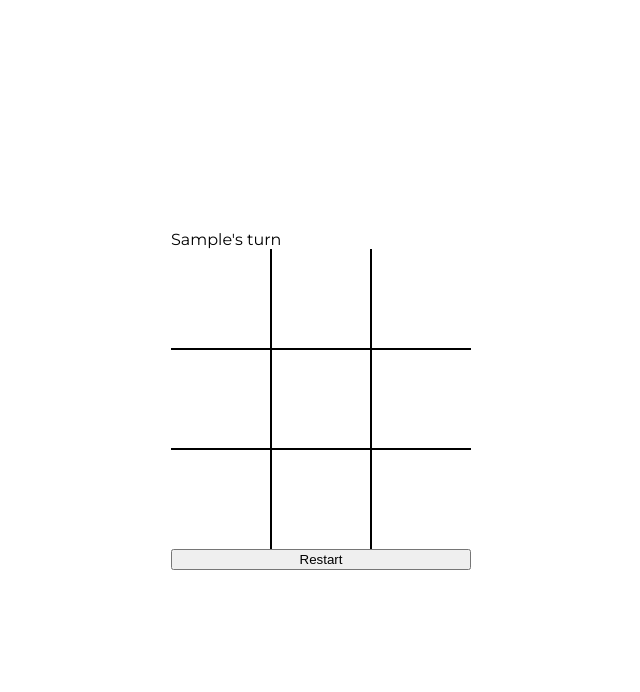
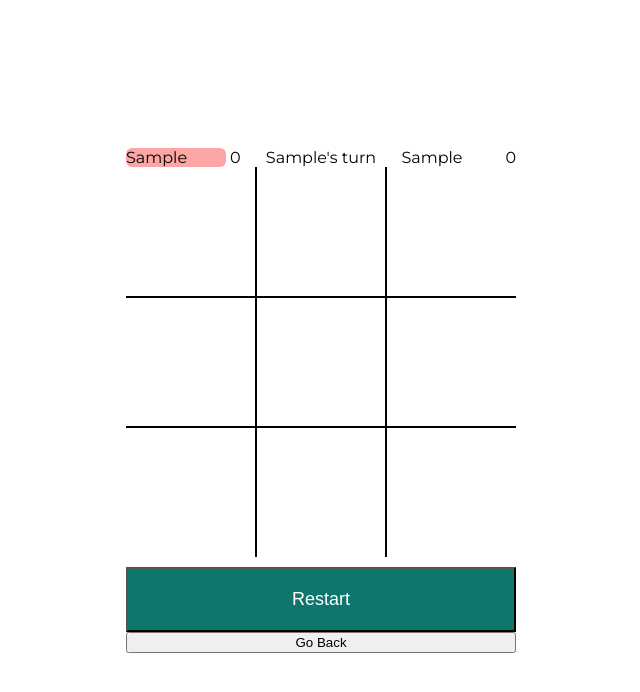
Before and after one commit to Sharkri/tic-tac-toe, a plain HTML site: page index.html in a window 1280 px wide. Both pictures are taken after typing "Sample", "Sample" into the empty fields and a click on the button "Start Game". Shown: the whole page, without its empty margins (319-959 px from the left). Drawn offline with Linux system fonts and the light colour scheme.

Commit message:
added stuff

```diff
--- a/index.html
+++ b/index.html
@@ -18,7 +18,6 @@
           id="player1"
           placeholder="Name"
           value=""
-          required
         />
         <label for="player2">Player 2</label>
         <input
@@ -27,19 +26,23 @@
           id="player2"
           placeholder="Name"
           value=""
-          required
         />
-        <button
-          class="start"
-          onclick="game.submitName()
-        "
-        >
-          Start Game
-        </button>
+        <button class="start">Start Game</button>
       </form>
     </div>
     <div class="game">
-      <div class="turn">X's turn</div>
+      <div class="stats">
+        <div class="first">
+          <div class="p1">Player 1</div>
+          <div class="p1-wins">0</div>
+        </div>
+        <div class="turn"></div>
+        <div class="second">
+          <div class="p2">Player 2</div>
+          <div class="p2-wins">0</div>
+        </div>
+      </div>
+
       <div class="game-board">
         <div class="firstcol">
           <div class="marker one" id="1"></div>
@@ -58,6 +61,7 @@
         </div>
       </div>
       <button class="restart" onclick="game.restart()">Restart</button>
+      <button class="back">Go Back</button>
     </div>
   </body>
   <script src="tic-tac-toe.js"></script>
--- a/tic-tac-toe.css
+++ b/tic-tac-toe.css
@@ -20,9 +20,13 @@ form {
 input {
   border-radius: 8px;
   width: 250px;
-  height: 18px;
+  height: 24px;
   border: 1px solid rgb(172, 172, 172);
   align-self: center;
+  font-size: 14px;
+}
+label {
+  font-size: 16px;
 }
 input:focus {
   outline: 1px solid #3b82f6;
@@ -31,9 +35,10 @@ input:focus {
   background-color: #4ade80;
   border: none;
   width: 150px;
-  height: 30px;
+  height: 45px;
   border-radius: 10px;
   align-self: center;
+  font-size: 18px;
 }
 .start:hover {
   background-color: #67f89c;
@@ -41,7 +46,7 @@ input:focus {
 }
 .game-board {
   display: grid;
-  grid-template-columns: repeat(3, 100px);
+  grid-template-columns: repeat(3, 130px);
 }
 .game {
   display: none;
@@ -52,12 +57,31 @@ input:focus {
 .marker {
   box-sizing: border-box;
   border: 1px solid black;
-  font-size: 50px;
-  width: 100px;
-  height: 100px;
+  font-size: 70px;
+  font-weight: bold;
+  width: 130px;
+  height: 130px;
   display: flex;
   justify-content: center;
   align-items: center;
+}
+.marker:hover {
+  transition: 0.5s;
+  background-color: rgb(233, 227, 227);
+}
+.stats {
+  display: flex;
+  justify-content: space-between;
+}
+.first,
+.second {
+  display: flex;
+  gap: 4px;
+}
+.p1,
+.p2 {
+  border-radius: 6px;
+  width: 100px;
 }
 .one,
 .two,
@@ -80,3 +104,17 @@ input:focus {
 .nine {
   border-right: none;
 }
+
+.restart {
+  background-color: #0f766e;
+  color: white;
+  font-size: large;
+  padding: 20px;
+  margin-top: 10px;
+}
+.back,
+.restart,
+.marker,
+.start {
+  cursor: pointer;
+}
--- a/tic-tac-toe.js
+++ b/tic-tac-toe.js
@@ -1,66 +1,152 @@
 const game = (() => {
   const marker = document.querySelectorAll(".marker");
   const turn = document.querySelector(".turn");
-  let currentTurn = "O";
+  const p1 = document.querySelector(".p1");
+  const p2 = document.querySelector(".p2");
+  let p1Wins = document.querySelector(".p1-wins");
+  let p2Wins = document.querySelector(".p2-wins");
   const board = {
     gameBoard: ["", "", "", "", "", "", "", "", ""],
-
     eventMarkerPlaced: marker.forEach((box) => {
       box.addEventListener("click", () => {
         if (box.textContent) return;
+        if (checkWinner()) return;
         changeTurn(box);
         render();
       });
     }),
   };
+  let lastTurn = "O";
 
-  submitName = function () {
-    const inputs = document.querySelectorAll("input");
+  let playerNames = [];
+  const overlay = {
+    inputs: document.querySelectorAll("input"),
 
-    if (!(inputs[0].value && inputs[1].value)) return;
-    for (let input of inputs) playerNames.push(input.value);
-    // Default value for turn
-    turn.textContent = `${playerNames[0]}'s turn`;
+    changeOverlay: function () {
+      const home = document.querySelector(".home");
+      const openGame = document.querySelector(".game");
+      if (home.style.display === "none") home.style.display = "block";
+      else home.style.display = "none";
 
-    const home = document.querySelector(".home");
-    home.style.display = "none";
-    const openGame = document.querySelector(".game");
-    openGame.style.display = "flex";
+      if (openGame.style.display === "flex") openGame.style.display = "none";
+      else openGame.style.display = "flex";
+    },
+
+    submitName: function () {
+      playerNames = [];
+      let defaultNames = ["Player 1", "Player 2"];
+      for (let i = 0; i < overlay.inputs.length; i++) {
+        if (overlay.inputs[i].value) {
+          playerNames.push(overlay.inputs[i].value);
+          continue;
+        }
+        playerNames.push(defaultNames[i]);
+      }
+      // Default value for turn
+      restart();
+      overlay.changeOverlay();
+    },
+
+    goBack: function () {
+      for (let input of overlay.inputs) input.value = "";
+      overlay.changeOverlay();
+      p2Wins.textContent = p1Wins.textContent = "0";
+    },
   };
+  // Event Listener
+  document
+    .querySelector(".start")
+    .addEventListener("click", overlay.submitName);
 
-  const playerNames = [];
+  document.querySelector(".back").addEventListener("click", overlay.goBack);
 
   function render() {
     for (let divNum = 0; divNum < board.gameBoard.length; divNum++) {
       marker[divNum].textContent = board.gameBoard[divNum];
     }
-    if (!board.gameBoard.includes("")) console.log("game finish");
+    if (!board.gameBoard.includes("") && !checkWinner()) {
+      turn.textContent = "Draw!";
+      p1.style.backgroundColor = p2.style.backgroundColor = "white";
+      return;
+    }
+    if (checkWinner()) {
+      p1.style.backgroundColor = p2.style.backgroundColor = "white";
+      if (lastTurn === "X") {
+        turn.textContent = `${playerNames[0]} is the winner!`;
+        p1Wins.textContent = (+p1Wins.textContent + 1).toString();
+        return;
+      }
+      turn.textContent = `${playerNames[1]} is the winner!`;
+      p2Wins.textContent = (+p2Wins.textContent + 1).toString();
+    }
   }
 
   function changeTurn(box) {
-    if (currentTurn === "X") {
-      currentTurn = "O";
-    } else {
-      currentTurn = "X";
+    lastTurn = lastTurn === "X" ? "O" : "X";
+    displayTurn();
+    // Puts marker in box
+    board.gameBoard[+box.id - 1] = lastTurn;
+  }
+  const displayTurn = () => {
+    p2.style.backgroundColor = p1.style.backgroundColor = "white";
+    // Swap O with X to get current turn
+    const XO = { O: playerNames[0], X: playerNames[1] };
+    turn.textContent = `${XO[lastTurn]}'s turn`;
+    styleTurn();
+  };
+  function styleTurn() {
+    if (lastTurn === "O") {
+      p1.style.backgroundColor = "#fca5a5";
+      p1.style.boxShadow = "rgba(0, 0, 0, 0.24) 0px 3px 8px;";
+      return;
     }
-
-    turn.textContent = `${
-      currentTurn === "X" ? playerNames[1] : playerNames[0]
-    }'s turn`;
-
-    board.gameBoard[+box.id - 1] = currentTurn;
+    p2.style.backgroundColor = "#fca5a5";
+    p2.style.boxShadow = "rgba(0, 0, 0, 0.24) 0px 3px 8px;";
   }
   function restart() {
     board.gameBoard = ["", "", "", "", "", "", "", "", ""];
-    turn.textContent = `${playerNames[0]}'s turn`; // aple
+    turn.textContent = `${playerNames[0]}'s turn`;
+    p1.textContent = playerNames[0];
+    p2.textContent = playerNames[1];
+    lastTurn = "O";
+    styleTurn();
     render();
   }
+  function checkWinner() {
+    // Only work for cols...
+    let firstCol = board.gameBoard.slice(0, 3);
+    let secondCol = board.gameBoard.slice(3, 6);
+    let thirdCol = board.gameBoard.slice(6, 9);
+    const columns = [firstCol, secondCol, thirdCol];
+    const rows = [
+      [firstCol[0], secondCol[0], thirdCol[0]],
+      [firstCol[1], secondCol[1], thirdCol[1]],
+      [firstCol[2], secondCol[2], thirdCol[2]],
+    ];
+    const diagonals = [
+      [firstCol[0], secondCol[1], thirdCol[2]],
+      [firstCol[2], secondCol[1], thirdCol[0]],
+    ];
+    if (threeInARow(columns) || threeInARow(rows) || threeInARow(diagonals)) {
+      return true;
+    }
+  }
 
-  function getBoard() {
-    return board.gameBoard;
+  function threeInARow(array) {
+    for (let item of array) {
+      if (onlyContains(item)) {
+        return true;
+      }
+    }
   }
-  function getNames() {
-    return playerNames;
+  function onlyContains(array) {
+    if (array.includes("")) return;
+    array.sort();
+    return array[0] == array[array.length - 1];
   }
-  return { getBoard, restart, submitName, getNames };
+
+  const getBoard = () => board.gameBoard;
+  const getNames = () => playerNames;
+
+  return { getBoard, restart, getNames, checkWinner };
 })();
```
